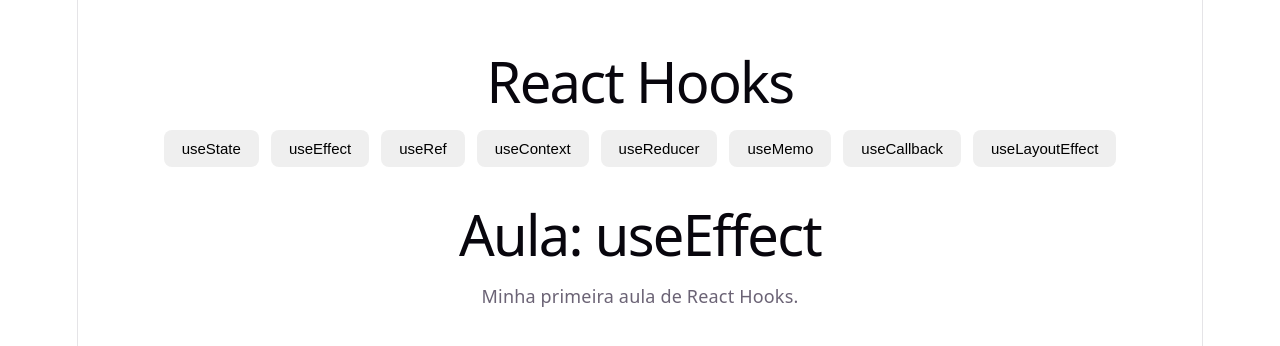
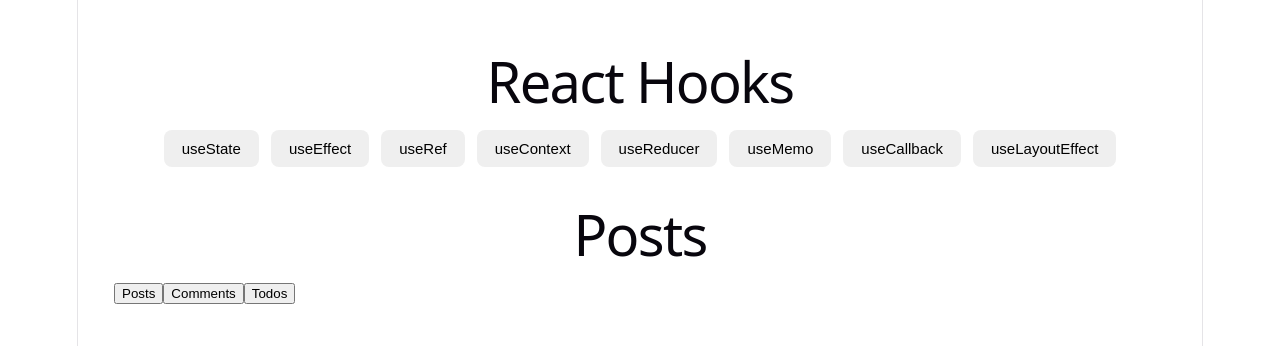
Before and after one commit to ViniciusMarquesz/ReactHooks, a React (Vite) app: page / in a window 1280 px wide. Both pictures are taken after a click on the button "useEffect". Shown: the top 346 px of the page. Built offline with nearby package versions, Linux system fonts and the light colour scheme; no server answers.

Commit message:
UseEffect

```diff
--- a/src/aulas/02-useEffect/UseEffect.jsx
+++ b/src/aulas/02-useEffect/UseEffect.jsx
@@ -1,9 +1,40 @@
-function UseEffect() {
+import { useState, useEffect } from "react"
+
+const AppEffect  = () => {
+
+  const [resourceType, setResourceType] = useState("Posts");
+
+  const changeResourceType = (resourceType) => {
+    setResourceType(resourceType);
+  }
+
+  useEffect(() => {
+    const fetchResourceTypes = async () => {
+      const response = await fetch(`https://jsonplaceholder.typicode.com/${resourceType}`);
+
+      const data = await response.json();
+      console.log(data)
+    }
+
+    fetchResourceTypes();
+
+  }, [resourceType]);
+
+
+
+
   return (
     <div>
-      {" "}
-      <h1>Aula: useEffect</h1> <p>Minha primeira aula de React Hooks.</p>{" "}
+      <h1>{resourceType}</h1>
+      <div style={{display: "flex", alignItems: "center"}}>
+        <button onClick={() => changeResourceType("Posts")}>Posts</button>
+        <button onClick={() => changeResourceType("Comments")}>Comments</button>
+        <button onClick={() => changeResourceType("Todos")}>Todos</button>
+      </div>
     </div>
+
   );
-}
-export default UseEffect;
+
+};
+
+export default AppEffect;
```
